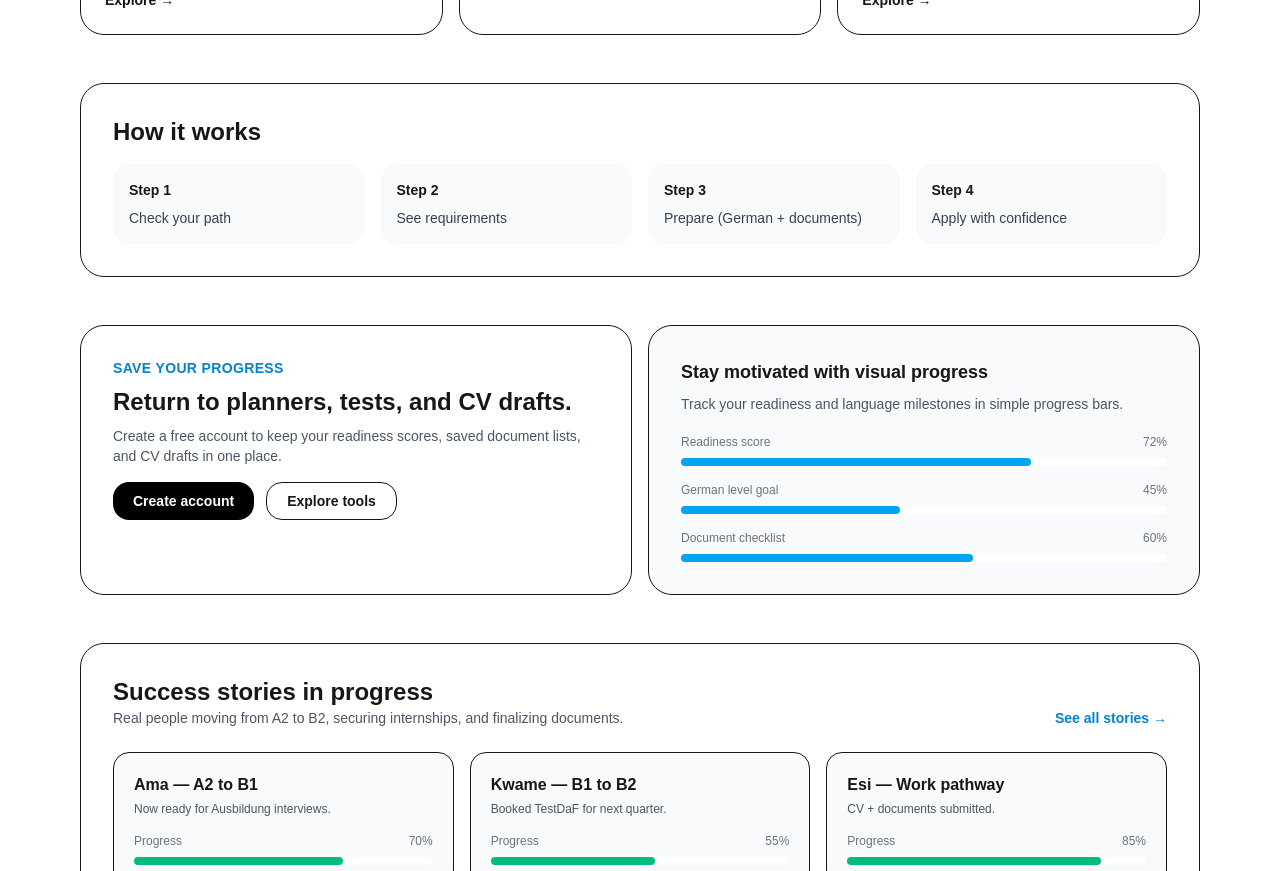
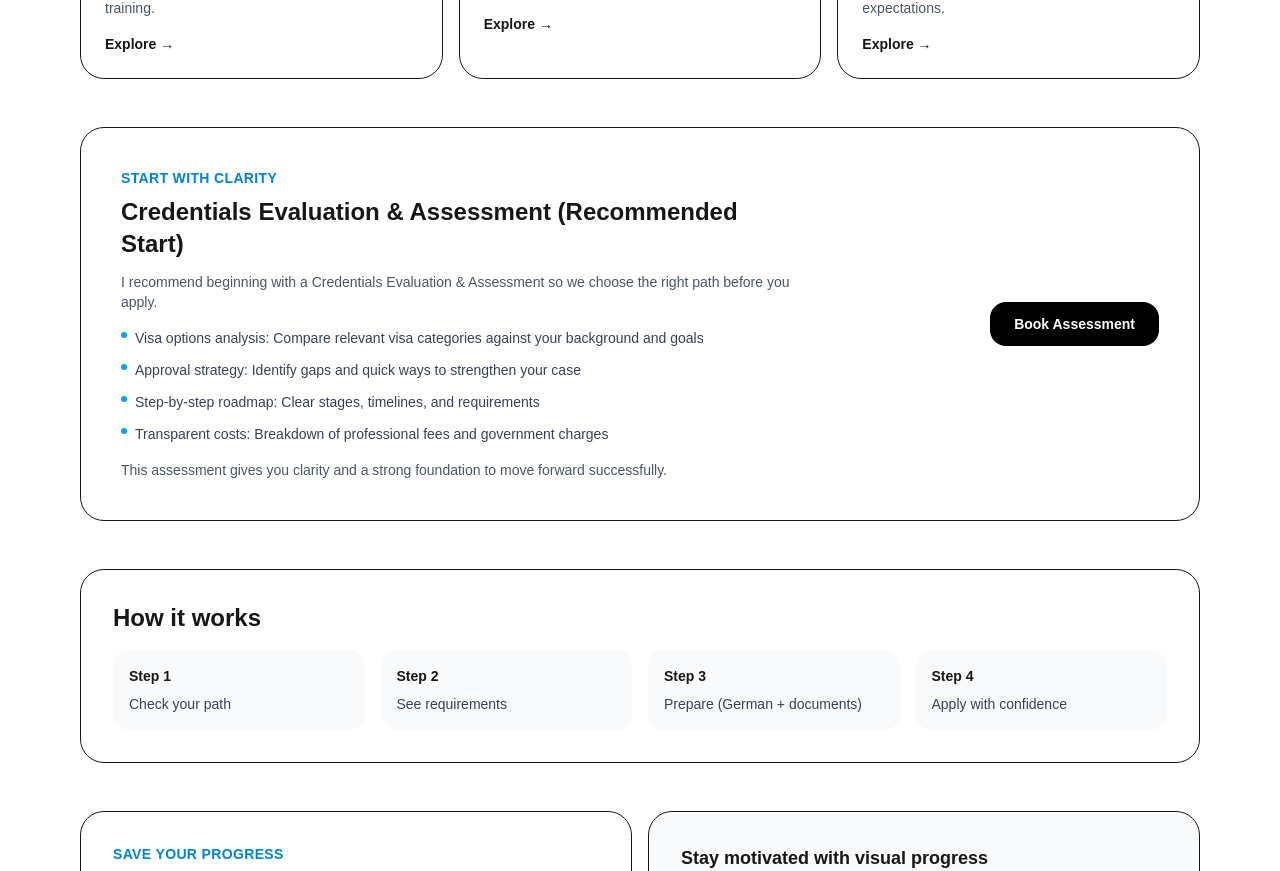
Before and after one commit to learngermanghana/mygermanypath, a Next.js app: page / in a window 1280 px wide. Shown: the part 760-1631 px from the top of the page. Built offline with nearby package versions, Linux system fonts and the light colour scheme.

Commit message:
Add homepage assessment section

```diff
--- a/src/app/page.tsx
+++ b/src/app/page.tsx
@@ -7,6 +7,10 @@ export default function Home() {
     <div className="space-y-12">
       {/* HERO */}
       <section className="rounded-3xl border p-8 md:p-12">
+        <p className="text-xs font-semibold uppercase tracking-wide text-sky-600">
+          Germany-based Education Advisor &amp; Global Mobility Consultant
+        </p>
+        <p className="mt-2 text-sm text-gray-600">Operating as a registered business in Germany</p>
         <h1 className="text-3xl font-bold md:text-5xl">
           From Ghana & Africa to Germany — choose the right path
           <span className="block text-gray-600 text-lg md:text-xl mt-3">
@@ -36,6 +40,49 @@ export default function Home() {
         {homeContent.featureCards.map((card) => (
           <FeatureCard key={card.title} {...card} priority />
         ))}
+      </section>
+
+      {/* CREDENTIALS ASSESSMENT */}
+      <section className="rounded-3xl border p-8 md:p-10">
+        <div className="flex flex-col gap-6 lg:flex-row lg:items-center lg:justify-between">
+          <div className="max-w-2xl">
+            <p className="text-sm font-semibold uppercase tracking-wide text-sky-600">
+              Start with clarity
+            </p>
+            <h2 className="mt-2 text-2xl font-bold">
+              Credentials Evaluation &amp; Assessment (Recommended Start)
+            </h2>
+            <p className="mt-3 text-sm text-gray-600">
+              I recommend beginning with a Credentials Evaluation &amp; Assessment so we choose
+              the right path before you apply.
+            </p>
+            <ul className="mt-4 space-y-3 text-sm text-gray-700">
+              {[
+                "Visa options analysis: Compare relevant visa categories against your background and goals",
+                "Approval strategy: Identify gaps and quick ways to strengthen your case",
+                "Step-by-step roadmap: Clear stages, timelines, and requirements",
+                "Transparent costs: Breakdown of professional fees and government charges",
+              ].map((item) => (
+                <li key={item} className="flex gap-2">
+                  <span className="mt-1 h-1.5 w-1.5 rounded-full bg-sky-500" aria-hidden="true" />
+                  <span>{item}</span>
+                </li>
+              ))}
+            </ul>
+            <p className="mt-4 text-sm text-gray-600">
+              This assessment gives you clarity and a strong foundation to move forward
+              successfully.
+            </p>
+          </div>
+          <div className="flex">
+            <Link
+              href="/contact"
+              className="rounded-2xl bg-black px-6 py-3 text-center text-sm font-semibold text-white hover:opacity-90"
+            >
+              Book Assessment
+            </Link>
+          </div>
+        </div>
       </section>
 
       {/* HOW IT WORKS */}
```
